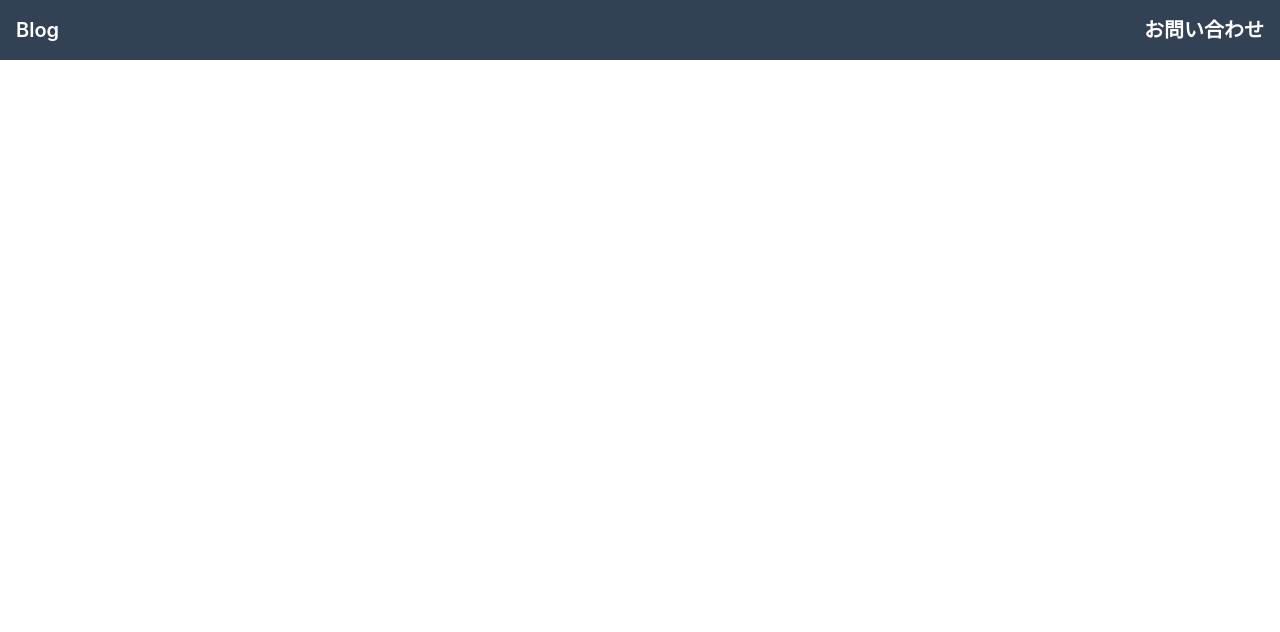
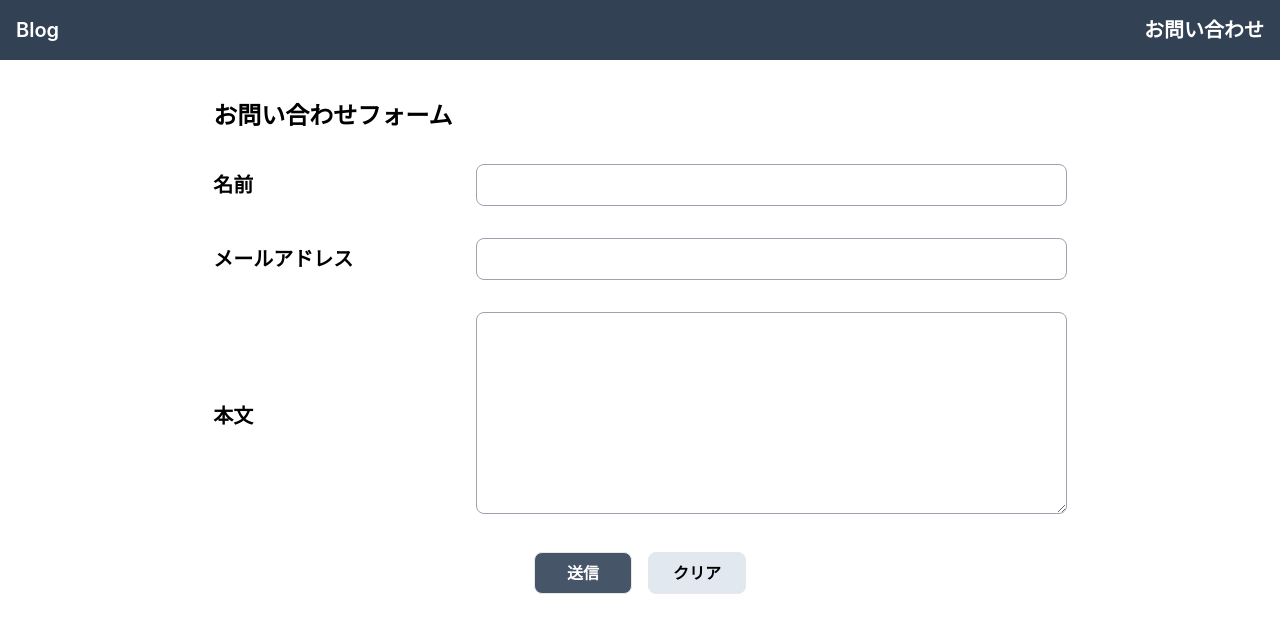
Before and after one commit to scoutb6b/learn_react_blog, a React (Create React App) app: page /contact in a window 1280 px wide. Before the commit this address had no page. Shown: the top 632 px of the page. Built offline with nearby package versions, Linux system fonts and the light colour scheme.

Commit message:
✨ 課題4_お問い合わせフォームの実装

```diff
--- a/package.json
+++ b/package.json
@@ -9,6 +9,7 @@
     "date-fns": "^3.6.0",
     "react": "^18.3.1",
     "react-dom": "^18.3.1",
+    "react-hook-form": "^7.52.1",
     "react-router-dom": "^6.24.1",
     "react-scripts": "5.0.1",
     "web-vitals": "^2.1.4"
--- a/src/App.jsx
+++ b/src/App.jsx
@@ -5,6 +5,7 @@ import Header from "./components/Header";
 import Card from "./components/Card";
 import { Route, Routes } from "react-router-dom";
 import PostPage from "./components/PostPage";
+import ContactPage from "./ContactPage";
 
 const App = () => {
   return (
@@ -13,6 +14,7 @@ const App = () => {
       <Routes>
         <Route path="/" element={<Card />} />
         <Route path="/posts/:id" element={<PostPage />} />
+        <Route path="/contact" element={<ContactPage />} />
       </Routes>
     </div>
   );
--- /dev/null
+++ b/src/ContactPage.jsx
@@ -0,0 +1,114 @@
+import React from "react";
+import { useForm } from "react-hook-form";
+
+const ContactPage = () => {
+  const {
+    register,
+    handleSubmit,
+    formState: { errors, isSubmitting },
+    reset,
+  } = useForm();
+
+  const submit = async (data) => {
+    const res = await fetch(
+      "https://1hmfpsvto6.execute-api.ap-northeast-1.amazonaws.com/dev/contacts",
+      {
+        method: "POST",
+        headers: {
+          "Content-Type": "application/json",
+        },
+        body: JSON.stringify(data),
+      }
+    );
+    window.alert("送信しました");
+    reset();
+  };
+
+  return (
+    <div>
+      <form onSubmit={handleSubmit(submit)}>
+        <div className="mx-auto w-2/3 py-10">
+          <h1 className="text-2xl font-bold">お問い合わせフォーム</h1>
+          <div className="mt-8 flex items-center">
+            <label htmlFor="name" className="w-1/3 text-xl font-semibold">
+              名前
+            </label>
+            <div className="w-3/4">
+              <input
+                type="text"
+                name="name"
+                id="name"
+                className="border border-gray-400 rounded-lg py-2 pl-2 w-full"
+                {...register("name", {
+                  required: "名前は必須です。",
+                  maxLength: { value: 30, message: "30文字以内で入力願います" },
+                })}
+                disabled={isSubmitting}
+              />
+              <p className="text-red-500 ">{errors.name?.message}</p>
+            </div>
+          </div>
+          <div className="mt-8 flex items-center">
+            <label htmlFor="mail" className="w-1/3 text-xl font-semibold">
+              メールアドレス
+            </label>
+            <div className="w-3/4">
+              <input
+                type="email"
+                id="mail"
+                name="mail"
+                className="border border-gray-400 rounded-lg py-2 pl-2 w-full"
+                {...register("email", {
+                  required: "メールアドレスは必須です。",
+                })}
+                disabled={isSubmitting}
+              />
+              <p className="text-red-500">{errors.email?.message}</p>
+            </div>
+          </div>
+          <div className="mt-8 flex items-center">
+            <label htmlFor="content" className="w-1/3 text-xl font-semibold">
+              本文
+            </label>
+            <div className="w-3/4">
+              <textarea
+                name="content"
+                rows="8"
+                id="content"
+                className="border border-gray-400 rounded-lg py-1 pl-2 w-full"
+                {...register("content", {
+                  required: "本文は必須です。",
+                  maxLength: {
+                    valu: 500,
+                    message: "500文字以内で入力願います",
+                  },
+                })}
+                disabled={isSubmitting}
+              ></textarea>
+              <p className="text-red-500">{errors.content?.message}</p>
+            </div>
+          </div>
+          <div className="flex gap-4 justify-center mt-8">
+            <button
+              type="submit"
+              onClick={handleSubmit}
+              className="border px-8 py-2 rounded-lg bg-slate-600 text-white font-semibold "
+              disabled={isSubmitting}
+            >
+              送信
+            </button>
+            <button
+              type="reset"
+              className="border px-6 py-2 rounded-lg bg-slate-200 font-semibold "
+              disabled={isSubmitting}
+            >
+              クリア
+            </button>
+          </div>
+        </div>
+      </form>
+    </div>
+  );
+};
+
+export default ContactPage;
--- a/src/components/Header.jsx
+++ b/src/components/Header.jsx
@@ -5,7 +5,7 @@ const Header = () => {
   return (
     <header className="bg-slate-700 p-4 text-xl font-semibold text-white flex justify-between">
       <Link to="/">Blog</Link>
-      <Link to="/">お問い合わせ</Link>
+      <Link to="/contact">お問い合わせ</Link>
     </header>
   );
 };
```
Also changed, not shown: 1 other file (tests, documents, lock files or other folders).
